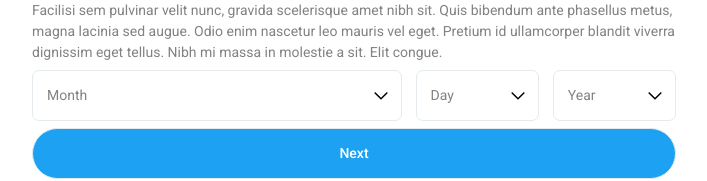
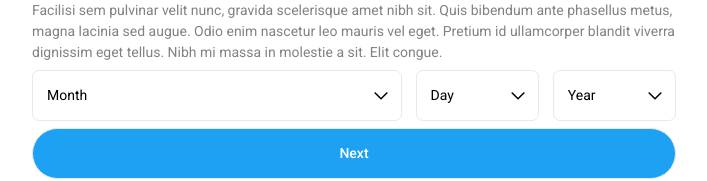
Before and after one commit to Fy5tew/modsen-twitter-app, a Next.js app: page /auth/signup in a window 1280 px wide. Shown: the part 532-713 px from the top of the page, without its empty margins (286-993 px from the left). Built offline with nearby package versions, Linux system fonts and the light colour scheme.

Commit message:
fix: fix Select component

```diff
--- a/src/components/Select/Select.module.scss
+++ b/src/components/Select/Select.module.scss
@@ -13,16 +13,6 @@
         background-color: var(--background-color);
         width: 100%;
         min-width: max-content;
-
-        &.placeholder {
-            color: var(--placeholder-color);
-        }
-
-        .option {
-            &.placeholder {
-                color: var(--placeholder-color);
-            }
-        }
     }
 
     .icon {
--- a/src/components/Select/index.tsx
+++ b/src/components/Select/index.tsx
@@ -5,7 +5,6 @@ import { SelectHTMLAttributes } from 'react';
 
 import Icon from '@/components/Icon';
 import { useFlag } from '@/hooks/useFlag';
-import { useInternalValue } from '@/hooks/useInternalValue';
 
 import styles from './Select.module.scss';
 
@@ -23,17 +22,12 @@ export default function Select({
     className,
     options = [],
     placeholder = '',
-    value: externalValue,
-    onChange: externalOnChange,
+    defaultValue = placeholder,
+    onChange,
     onMouseDown,
     onBlur,
     ...props
 }: SelectProps) {
-    const [value, onChange] = useInternalValue(
-        placeholder,
-        externalValue,
-        externalOnChange
-    );
     const { flag: isOpened, disable, toggle } = useFlag(false);
 
     const handleChange = (e: React.ChangeEvent<HTMLSelectElement>) => {
@@ -54,20 +48,14 @@ export default function Select({
     return (
         <div className={styles.wrapper} data-opened={isOpened}>
             <select
-                className={cn(styles.select, className, {
-                    [styles.placeholder]: value === placeholder,
-                })}
-                defaultValue={placeholder}
+                className={cn(styles.select, className)}
+                defaultValue={defaultValue}
                 onChange={handleChange}
                 onMouseDown={handleMouseDown}
                 onBlur={handleBlur}
                 {...props}
             >
-                <option
-                    className={cn(styles.option, styles.placeholder)}
-                    value={placeholder}
-                    disabled
-                >
+                <option className={styles.option} value={defaultValue} disabled>
                     {placeholder}
                 </option>
                 {options.map(({ value, title }) => (
```
